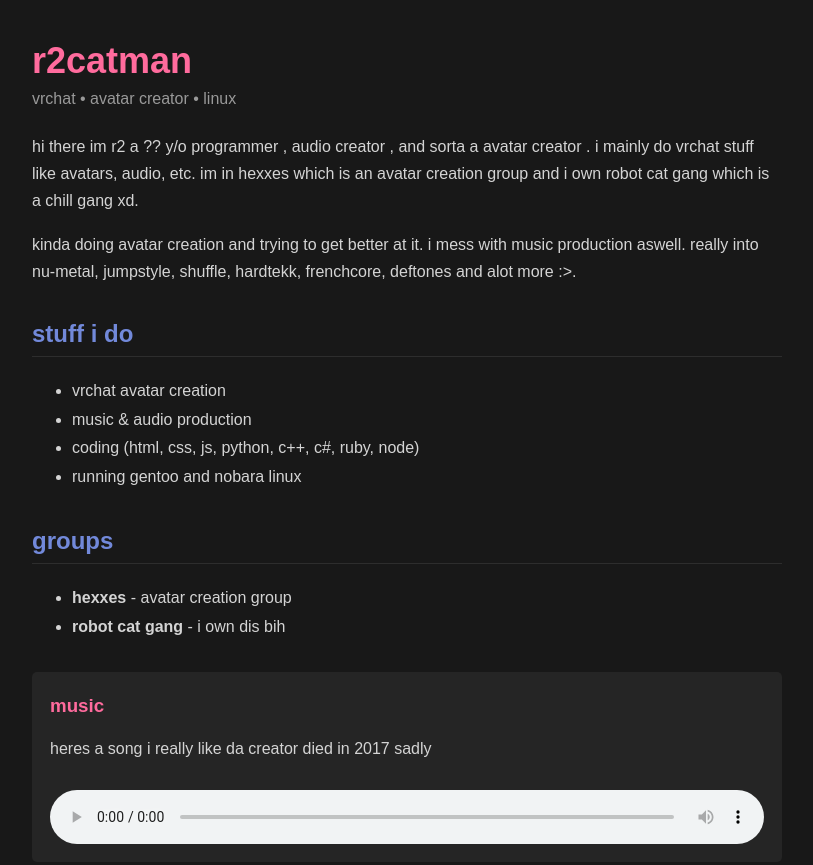
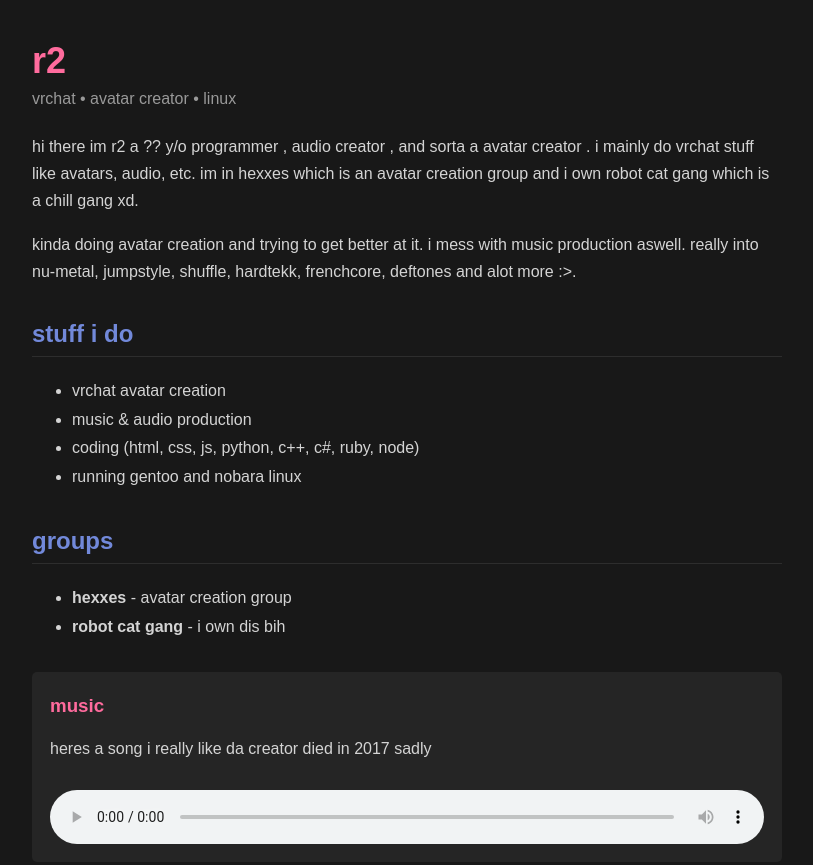
Before and after one commit to r2catman/vrchat-linkz, a plain HTML site: page index.html in a window 1280 px wide. Shown: the top 865 px of the page, without its empty margins (233-1046 px from the left). Drawn offline with Linux system fonts and the light colour scheme.

Commit message:
Update index.html

```diff
--- a/index.html
+++ b/index.html
@@ -80,7 +80,7 @@
 </head>
 <body>
     <div class="container">
-        <h1>r2catman</h1>
+        <h1>r2</h1>
         <div class="subtitle">vrchat • avatar creator • linux</div>
 
         <p>hi there im r2 a ?? y/o programmer , audio creator , and sorta a avatar creator
```
